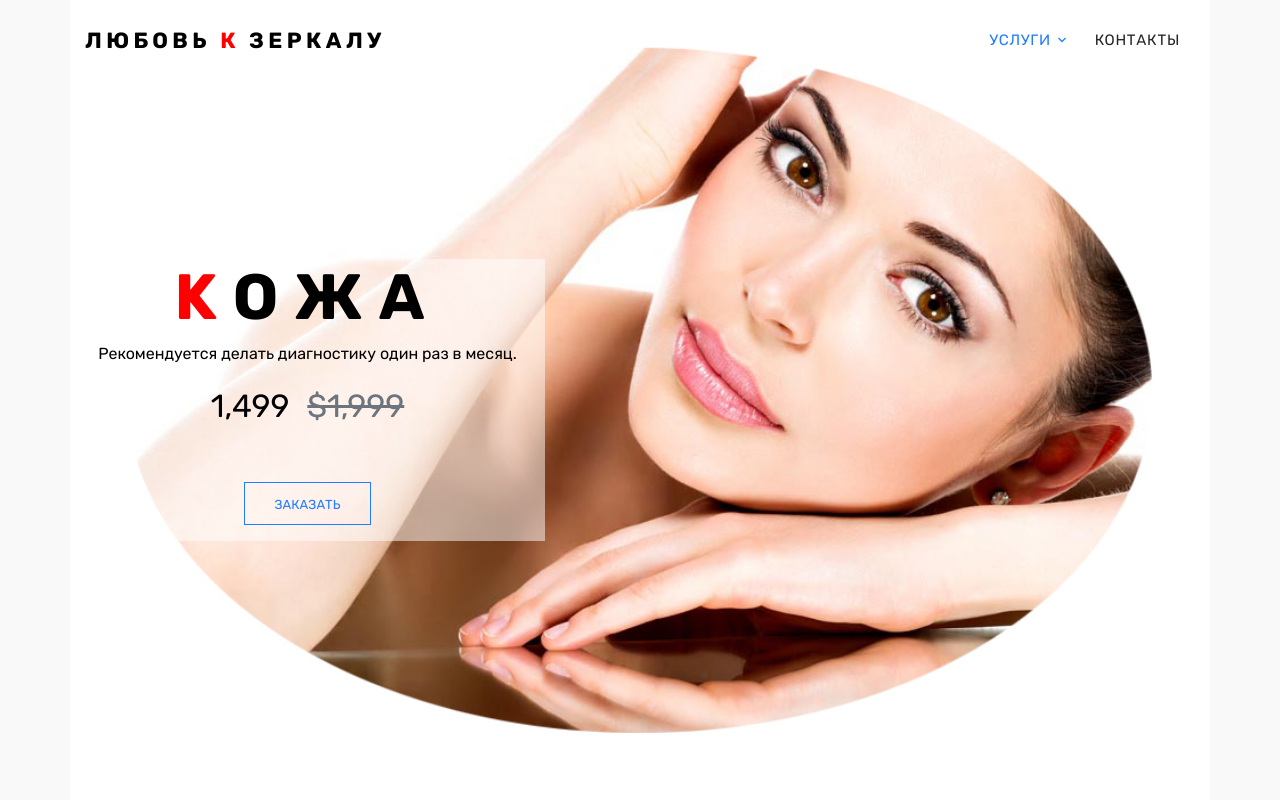
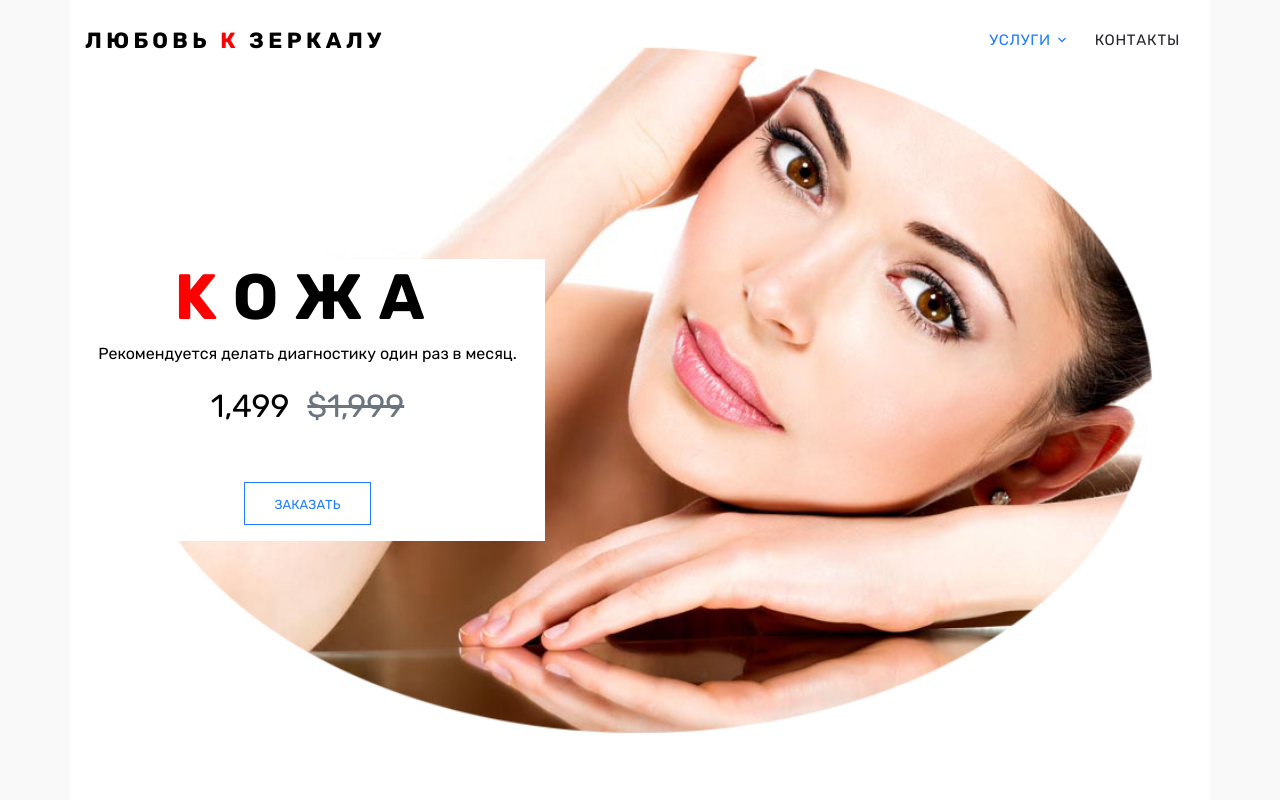
Before and after one commit to funchest/ljubovkzerkalu2, a website: page index.html in a window 1280 px wide. Shown: the top 800 px of the page. Drawn offline with Linux system fonts and the light colour scheme; files whose address does not match are found by name.

Commit message:
Update index.html

```diff
--- a/index.html
+++ b/index.html
@@ -114,7 +114,7 @@
         <div class="container" style="background-image: url('images/backgr.jpg');background-repeat: no-repeat;background-attachment: local;background-position: center;background-size: cover;">
 
             <div class="row align-items-center">
-                <div class="col-lg-5 text-center" style="background-color:rgba(255, 255, 255, 0.5)">
+                <div class="col-lg-5 text-center" style="background-color:rgb(255, 255, 255)">
                     <div class="featured-hero-product w-100">
                         <h1 class="mb-2"><span style="color:red"> K</span>ожа</h1>
                         <h4>Рекомендуется делать диагностику один раз в месяц.</h4>
```
